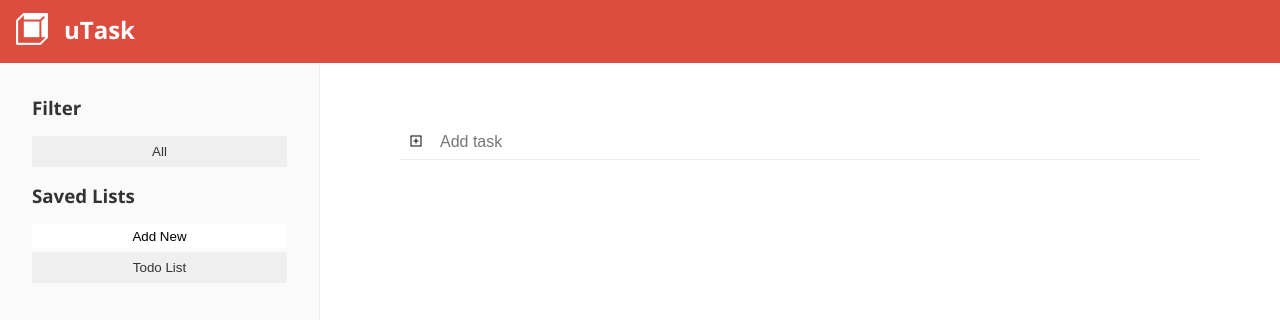
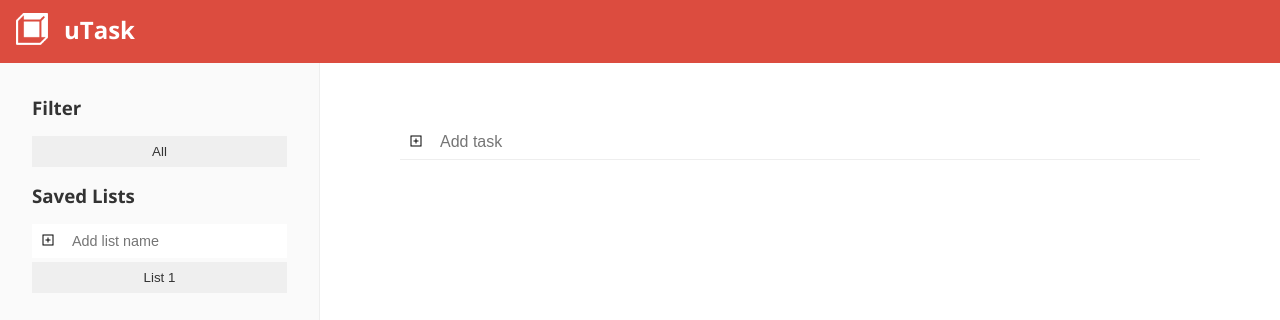
Before and after one commit to thehiddencheese/uTask, a plain HTML site: page index.html in a window 1280 px wide. Drawn offline with nearby package versions, Linux system fonts and the light colour scheme.

Commit message:
Updated UI with user input, along with functionality to enter new list and name into drop down menu

```diff
--- a/index.html
+++ b/index.html
@@ -32,17 +32,20 @@
             <option value="uncompleted">Uncompleted</option>
           </select>
           <h3>Saved Lists</h3>
-          <button class="add-new">Add New</button>
-          <select name="todos" class="filter-todo">
-            <option value="all">Todo List</option>
-            <option value="all">List 2</option>
-            <option value="all">List 3</option>
+          <div class="new-list-container">
+            <button class="new-list-button form-button" type="submit">
+              <i class="las la-plus-square"></i>
+            </button>
+            <input type="text" class="list-input" placeholder="Add list name" />
+          </div>
+          <select name="lists" class="task-lists">
+            <option value="all">List 1</option>
           </select>
         </div>
       </section>
       <section class="main-content grid2">
         <form>
-          <button class="todo-button" type="submit">
+          <button class="todo-button form-button" type="submit">
             <i class="las la-plus-square"></i>
           </button>
           <input type="text" class="todo-input" placeholder="Add task" />
--- a/src/js/script.js
+++ b/src/js/script.js
@@ -3,12 +3,16 @@ const todoInput = document.querySelector('.todo-input');
 const todoButton = document.querySelector('.todo-button');
 const todoList = document.querySelector('.todo-list');
 const filterOption = document.querySelector('.filter-todo');
+const newListButton = document.querySelector('.new-list-button');
+const taskLists = document.querySelector('.task-lists');
+const listInput = document.querySelector('.list-input')
 
 // Event Listeners
 todoButton.addEventListener('click', addTodo);
 todoList.addEventListener('click', deleteCheck);
 filterOption.addEventListener('click', filterTodo);
 window.addEventListener('DOMContentLoaded', getTodos);
+newListButton.addEventListener('click', createNewList);
 
 // Functions
 
@@ -135,3 +139,10 @@ function removeLocalTodos(todo) {
   todos.splice(todos.indexOf(todoIndex), 1);
   localStorage.setItem('todos', JSON.stringify(todos));
 }
+
+function createNewList() {
+  console.log("test")
+  const newList = document.createElement('option');
+  newList.innerText = listInput.value;
+  taskLists.appendChild(newList);
+}
--- a/src/scss/main.scss
+++ b/src/scss/main.scss
@@ -63,24 +63,16 @@ form button {
   border-bottom: solid #eeeeee 1px;
 }
 
-form button {
+.form-button {
   color: #eeeee;
   background: white;
   cursor: pointer;
   transition: all 0.3s ease;
 }
 
-form button:hover {
+.form-button:hover {
   background: #dc4c3f;
   color: white;
-}
-
-.add-new {
-  width: 100%;
-  border: none;
-  background: white;
-  padding: 0.3rem;
-  margin-bottom: 0.2rem;
 }
 
 .todo-container {
@@ -209,3 +201,27 @@ select {
   width: 100%;
   border: solid #444 1px;
 }
+
+.new-list-container {
+  display: flex;
+  flex-direction: row;
+  margin-bottom: 0.3em;
+}
+
+.task-lists {
+  width: 100%;
+  border: solid #444 1px;
+}
+
+.new-list-button {
+  padding: 0.5rem;
+  font-size: 1rem;
+  border: none;
+}
+
+.list-input {
+  width: 100%;
+  padding: 0.5rem;
+  font-size: 0.9rem;
+  border: none;
+}
```
Also changed, not shown: src/main.css, 1 other file.
